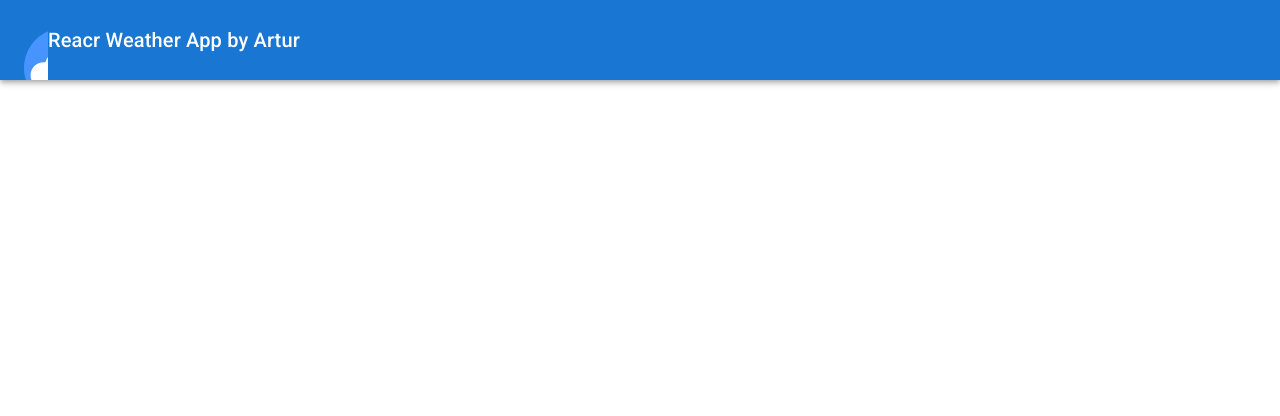
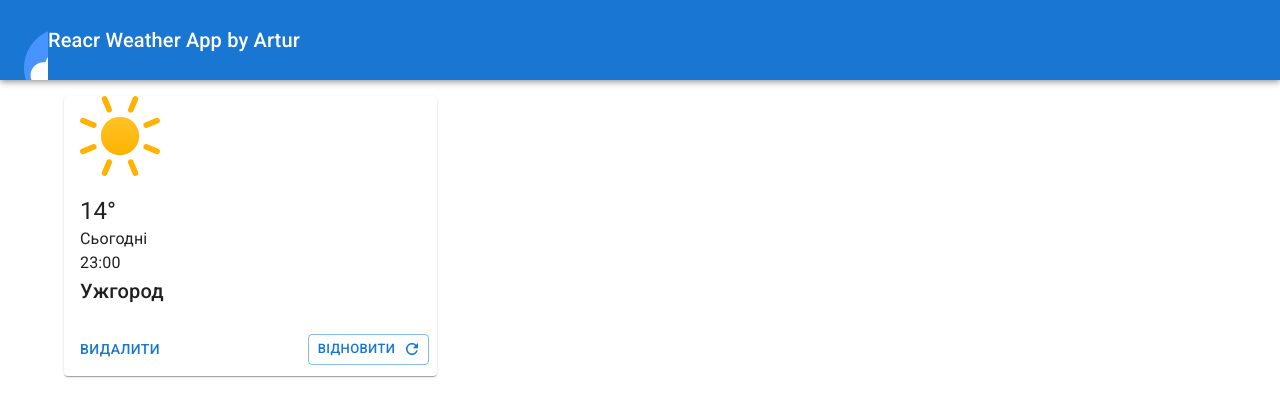
Before and after one commit to ArturDemich/weather-react-app, a React (Create React App) app: page / in a window 1280 px wide. Shown: the top 416 px of the page. Built offline with nearby package versions, Linux system fonts and the light colour scheme.

Commit message:
aded card style

```diff
--- a/package.json
+++ b/package.json
@@ -5,6 +5,7 @@
   "dependencies": {
     "@emotion/react": "^11.9.0",
     "@emotion/styled": "^11.8.1",
+    "@mui/icons-material": "^5.8.0",
     "@mui/material": "^5.8.0",
     "@testing-library/jest-dom": "^5.16.4",
     "@testing-library/react": "^13.2.0",
--- a/src/assets/GlobalSvgSelector.tsx
+++ b/src/assets/GlobalSvgSelector.tsx
@@ -239,8 +239,8 @@ export const GlobalSvgSelector = ({ id }: Props) => {
         case 'sun':
             return (
                 <svg
-                    width="48"
-                    height="48"
+                    width="80"
+                    height="80"
                     viewBox="0 0 48 48"
                     fill="none"
                     xmlns="http://www.w3.org/2000/svg"
--- a/src/pages/WeatherCard.tsx
+++ b/src/pages/WeatherCard.tsx
@@ -1,10 +1,61 @@
-import { Grid } from '@mui/material'
+import {
+    Box,
+    Button,
+    Card,
+    CardActionArea,
+    CardActions,
+    CardContent,
+    Grid,
+    Typography,
+} from '@mui/material'
+import RefreshIcon from '@mui/icons-material/Refresh'
 import React from 'react'
+import { GlobalSvgSelector } from '../assets/GlobalSvgSelector'
 
 interface Props {}
 
 const WeatherCard = (props: Props) => {
-    return <Grid item xs={12} md={4}></Grid>
+    return (
+        <Grid item xs={12} md={4}>
+            <Card
+                sx={{
+                    height: '100%',
+                }}
+            >
+                <CardActionArea>
+                    <Box
+                        sx={{
+                            ml: '1rem',
+                        }}
+                    >
+                        <GlobalSvgSelector id="sun" />
+                    </Box>
+                    <CardContent>
+                        <Typography variant="h5" component="h3">
+                            14°
+                        </Typography>
+                        <Typography variant="body1">Сьогодні</Typography>
+                        <Typography variant="body1">23:00</Typography>
+                        <Typography variant="h6">Ужгород</Typography>
+                    </CardContent>
+                </CardActionArea>
+                <CardActions
+                    sx={{
+                        justifyContent: 'space-between',
+                    }}
+                >
+                    <Button variant="text">Видалити</Button>
+                    <Button
+                        variant="outlined"
+                        size="small"
+                        endIcon={<RefreshIcon />}
+                    >
+                        Відновити
+                    </Button>
+                </CardActions>
+            </Card>
+        </Grid>
+    )
 }
 
 export default WeatherCard
```
Also changed, not shown: 1 other file (tests, documents, lock files or other folders).
